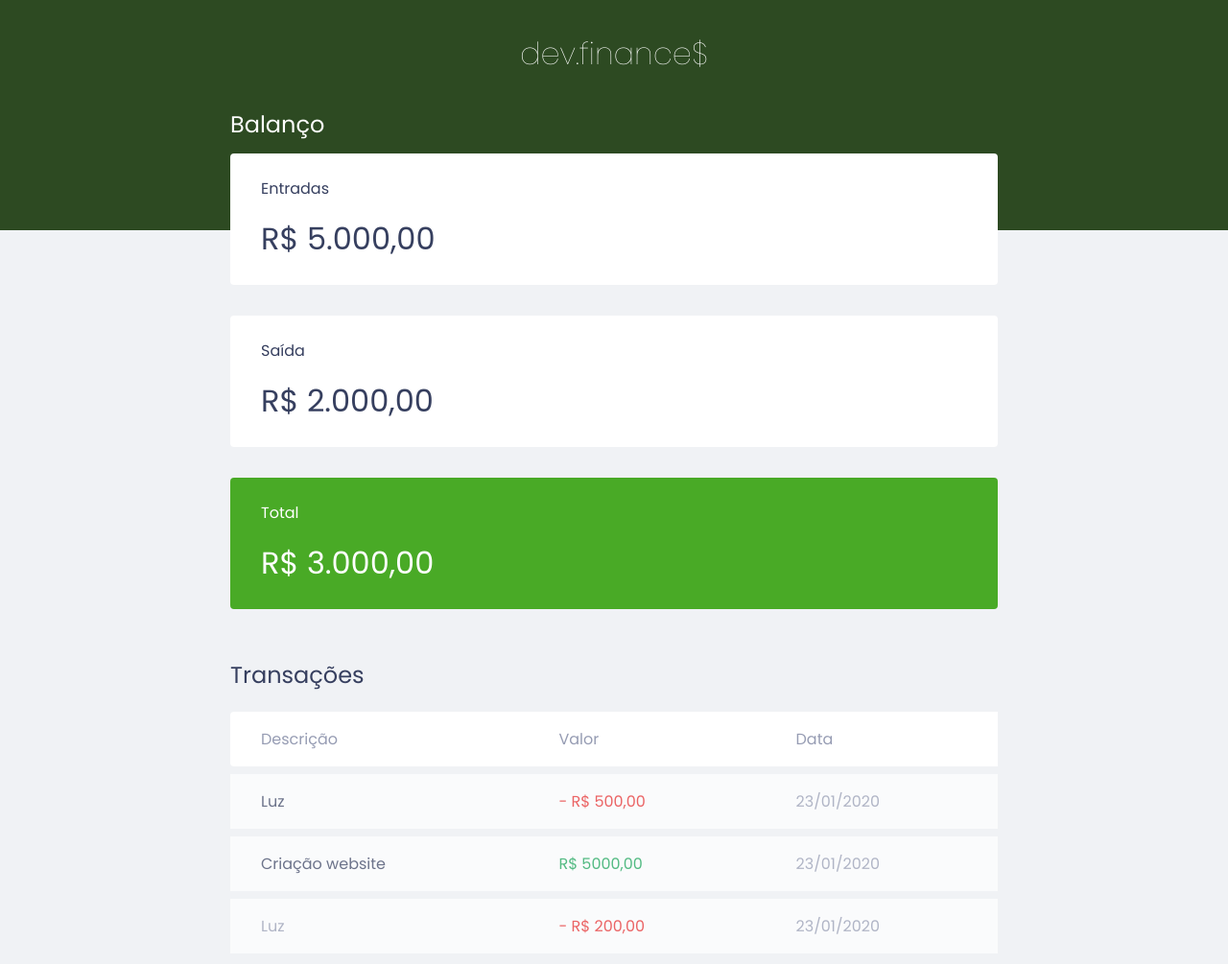
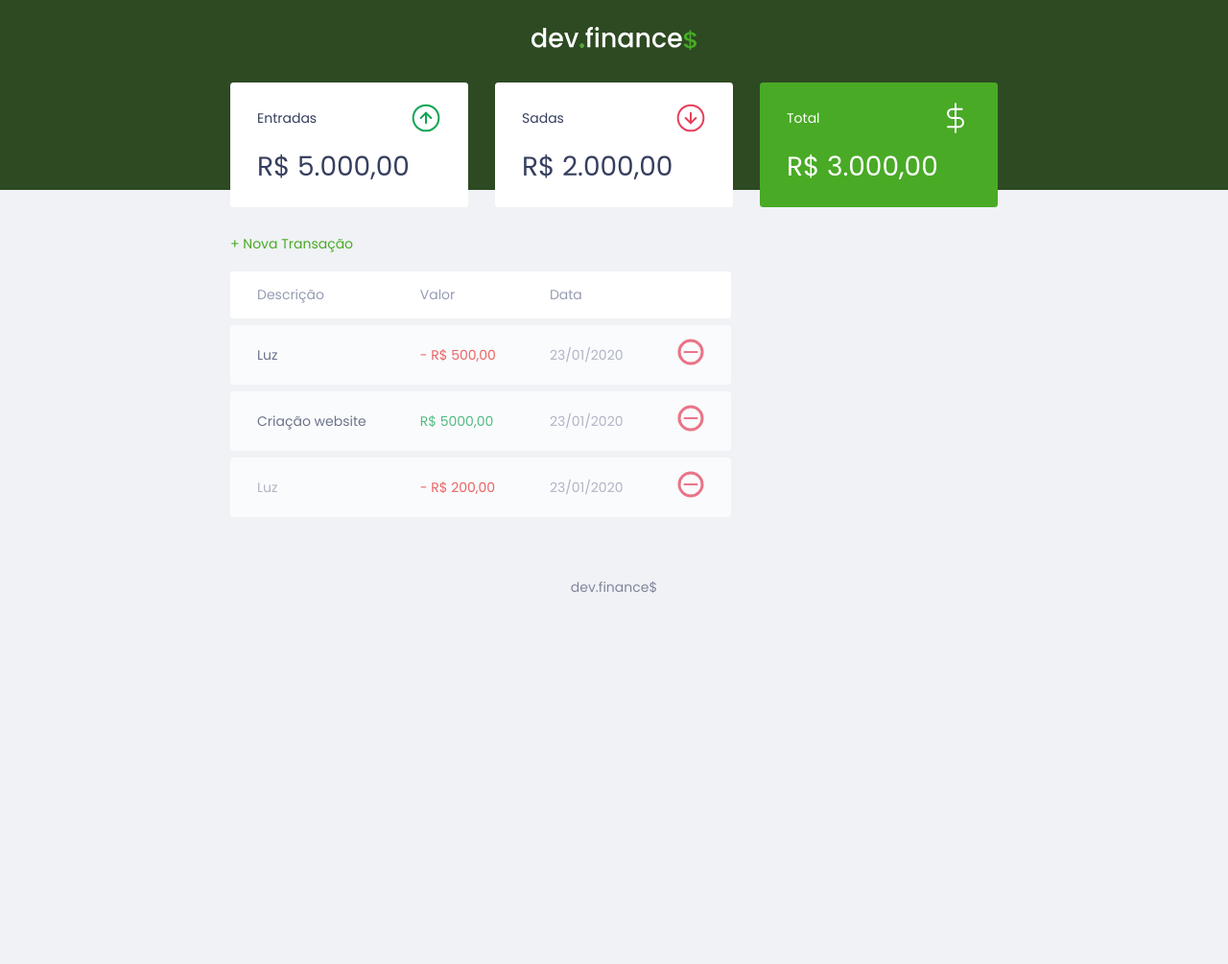
Before and after one commit to erik-nathan/maratona-discovery, a plain HTML site: page index.html in a window 1280 px wide. Shown: the top 1005 px of the page at 96% size. After the commit the page ends 800 px from the top, so only its background shows below. Drawn offline with Linux system fonts and the light colour scheme.

Commit message:
Atualização da aula 2 e do readme

```diff
--- a/index.html
+++ b/index.html
@@ -14,33 +14,44 @@
 <body>
 
     <header>
-        <h1 id="logo">dev.finance$</h1>
+        <img src="./assets/logo.svg" alt="Logo Dev Finance">
     </header>
 
     <main class="container">
 
         <section id="balance">
-            <h2>Balanço</h2>
+            <h2 class="sr-only">Balanço</h2>
 
             <div class="card">
-                <h3>Entradas</h3>
+                <h3>
+                    <span>Entradas</span>
+                    <img src="./assets/income.svg" alt="Imagem de Entradas">
+                </h3>
                 <p>R$ 5.000,00</p>
             </div>
 
             <div class="card">
-                <h3>Saída</h3>
+                <h3>
+                    <span>Sadas</span>
+                    <img src="./assets/expense.svg" alt="Imagem de Saída">
+                </h3>
                 <p>R$ 2.000,00</p>
             </div>
 
             <div class="card total">
-                <h3>Total</h3>
+                <h3>
+                    <span>Total</span>
+                    <img src="./assets/total.svg" alt="Imagem de Total">
+                </h3>
                 <p>R$ 3.000,00</p>
             </div>
 
         </section>
 
         <section id="transaction">
-            <h2>Transações</h2>
+            <h2 class="sr-only">Transações</h2>
+
+            <a href="#" class="button new">+ Nova Transação</a>
 
             <table id="data-table">
                 <thead>
@@ -48,6 +59,7 @@
                         <th>Descrição</th>
                         <th>Valor</th>
                         <th>Data</th>
+                        <th></th>
                     </tr>
                 </thead>
                 <tbody>
@@ -55,16 +67,25 @@
                         <td class="description">Luz</td>
                         <td class="expense">- R$ 500,00</td>
                         <td class="date">23/01/2020</td>
+                        <td>
+                            <img src="./assets/minus.svg" alt="Remover transação">
+                        </td>
                     </tr>
                     <tr>
                         <td class="description">Criação website</td>
                         <td class="income">R$ 5000,00</td>
                         <td class="date">23/01/2020</td>
+                        <td>
+                            <img src="./assets/minus.svg" alt="Remover transação">
+                        </td>
                     </tr>
                     <tr>
                         <td class="description=">Luz</td>
                         <td class="expense">- R$ 200,00</td>
                         <td class="date">23/01/2020</td>
+                        <td>
+                            <img src="./assets/minus.svg" alt="Remover transação">
+                        </td>
                     </tr>
                 </tbody>
             </table>
--- a/style.css
+++ b/style.css
@@ -9,9 +9,25 @@
     box-sizing: border-box;
 }
 
+html{
+    font-size: 93.75%; /* 15px */
+}
+
 body{
     background: #f0f2f5;
     font-family: 'Poppins', sans-serif;
+}
+
+.sr-only{
+    position: absolute;
+    width: 1px;
+    height: 1px;
+    padding: 0;
+    margin: -1px;
+    overflow: hidden;
+    clip: rect(0, 0, 0, 0);
+    white-space: nowrap;
+    border-width: 0;
 }
 
 .container{
@@ -28,7 +44,21 @@ h2{
     font-weight: normal;
 }
 
+/*Links & Buttons ====================*/
+a{
+    color: #49aa25;
+    text-decoration: none;
+}
 
+
+a:hover{
+    color: #3dd705;
+}
+
+.button.new{
+    display: inline-block;
+    margin-bottom: .8rem;
+}
 /*Header ====================*/
 header{
     background: #2d4a22;
@@ -65,7 +95,13 @@ header{
 .card h3{
     font-weight: normal;
     font-size: 1rem;
+
+    display: flex;
+    align-items: center;
+    justify-content: space-between;
+
 }
+
 
 .card p{
     font-size: 2rem;
@@ -81,14 +117,22 @@ header{
 
 /*Table ====================*/
 #data-table{
+    display: block;
     width: 100%;
     border-spacing: 0 0.5rem;
     color: #969cb3;
+
+    overflow-x: ;
 }
 
 table thead tr th:first-child,
-table thead tr td:first-child{
+table tbody tr td:first-child{
     border-radius: 0.25rem 0 0 0.25rem;
+}
+
+table thead tr th:last-child,
+table tbody tr td:last-child{
+    border-radius: 0 0.25rem 0.25rem 0;
 }
 
 table thead th{
@@ -134,3 +178,18 @@ footer{
 
     opacity: 0.6;
 }
+
+/*Responsive ====================*/
+@media (min-width: 800px) {
+    html{
+        font-size: 87.5%;
+    }
+
+    #balance{
+        display: grid;
+        grid-template-columns: repeat(3, 1fr);
+        gap: 2rem;
+    }
+
+
+}
```
Also changed, not shown: assets/expense.svg (added), assets/income.svg (added), assets/logo.svg (added), assets/minus.svg (added), assets/plus.svg (added), assets/total.svg (added), 1 other file.
